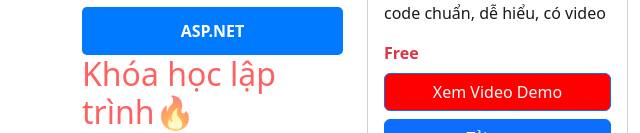
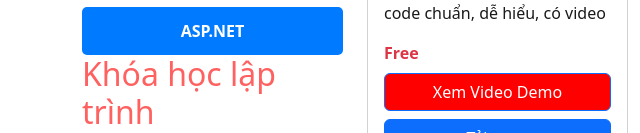
Before and after one commit to phamdat2004/CodingGym1, a plain HTML site: page index.html in a window 1280 px wide. Shown: the part 819-952 px from the top of the page, 0-640 px from the left. Drawn offline with nearby package versions, Linux system fonts and the light colour scheme.

Commit message:
Lưu các thay đổi trước khi pull

```diff
--- a/index.html
+++ b/index.html
@@ -321,10 +321,8 @@
                     <a href="php.html" class="category-item">PHP & MySQL</a>
                     <a href="java.html" class="category-item">Java & SpringBoot</a>
                     <a href="asp.html" class="category-item">ASP.NET</a>
-
-
                 </div>
-                <h2 class="blinking-text" style="color: red;">Khóa học lập trình🔥</h2>
+                <h2 class="blinking-text" style="color: red;">Khóa học lập trình</h2>
                 <div class="category-links">
                     <a href="khoahoc.html" class="category-item" style="color: yellow;">WEB BACKEND JAVA (28Tech)</a>
 
```
